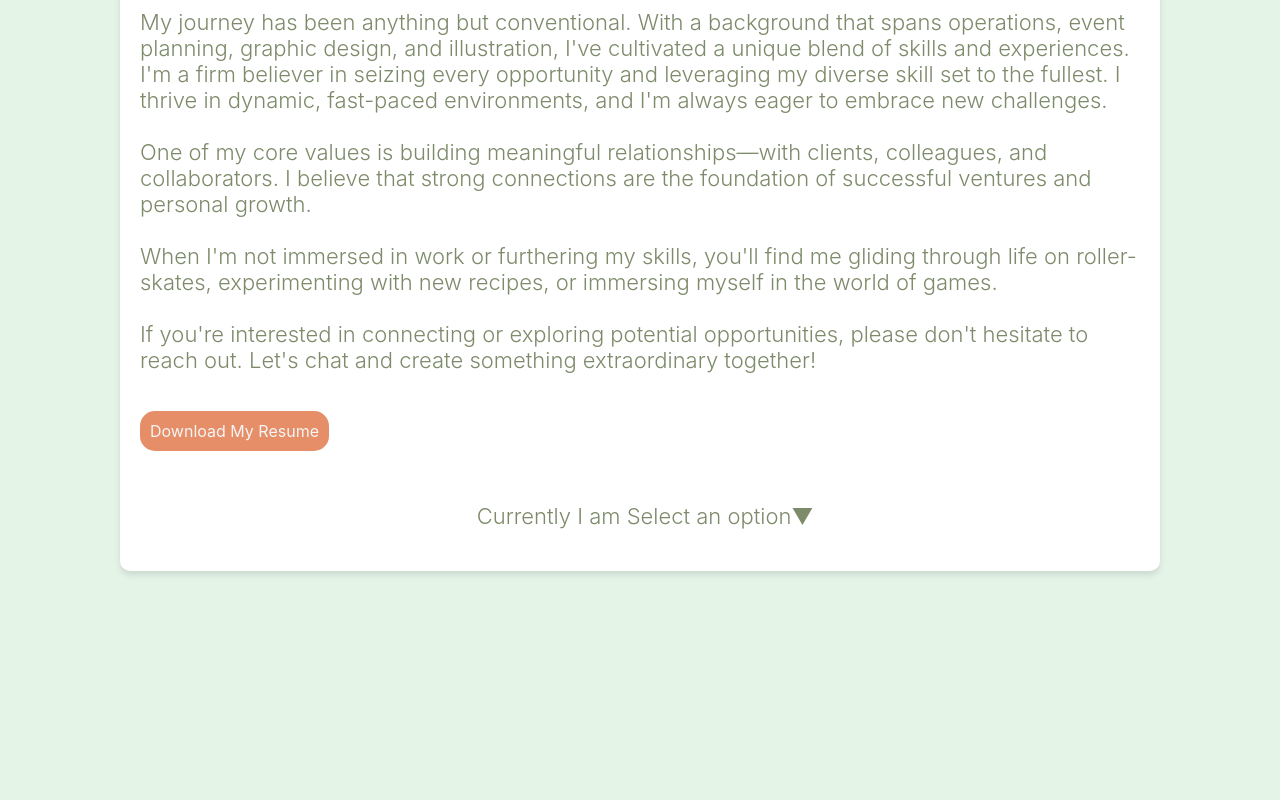
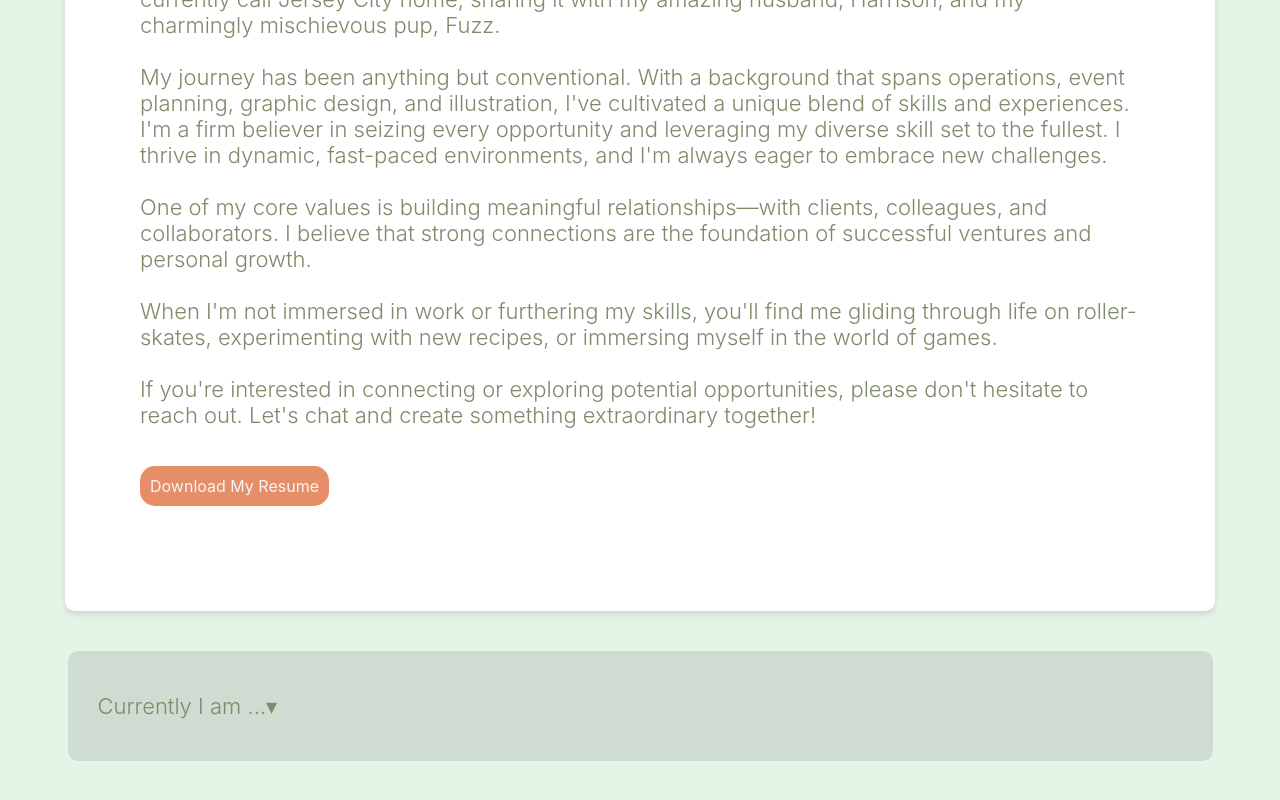
Before and after one commit to sofiakatzman/DesignPortfolio, a React (Create React App) app: page /aboutme in a window 1280 px wide. Shown: the part 386-1186 px from the top of the page. Before the commit the page ends 1097 px from the top, so only its background shows below. Built offline with nearby package versions, Linux system fonts and the light colour scheme.

Commit message:
update styling bugs

```diff
--- a/src/components/Pages/AboutMe/AboutMe.css
+++ b/src/components/Pages/AboutMe/AboutMe.css
@@ -6,7 +6,7 @@
     background-color: #fff;
     border-radius: 10px;
     box-shadow: 0 4px 6px rgba(0, 0, 0, 0.1);
-    padding: 20px;
+    padding: 75px;
     display: flex;
     flex-direction: column;
     align-items: center;
@@ -28,8 +28,9 @@
     background-color: var(--light-green);
     border-radius: 10px;
     padding: 20px;
-    max-width: 1000px; /* Set the width to 1000px */
+    max-width: 1105px; /* Set the width to 1000px */
     margin: 20px auto;
+    justify-content: center;
   }
 
   /* Style for the text inside current-activities */
--- a/src/components/Pages/AboutMe/AboutMe.jsx
+++ b/src/components/Pages/AboutMe/AboutMe.jsx
@@ -25,10 +25,12 @@ function AboutMe(){
                 If you're interested in connecting or exploring potential opportunities, please don't hesitate to reach out. Let's chat and create something extraordinary together!<br/><br/> </p>
                 <a href={resume} download className="resume">Download My Resume</a><br/><br/><br/>
         </div>
+
+        </div>
+        <br/>
+        <div className="current-activities-card">
         <CurrentActivities />
         </div>
-        <br/>
-
 
       <br/><br/><br/><br/><br/><br/>
     </div>
--- a/src/components/Pages/AboutMe/CurrentActivities/CurrentActivities.jsx
+++ b/src/components/Pages/AboutMe/CurrentActivities/CurrentActivities.jsx
@@ -10,18 +10,18 @@ function CurrentActivities() {
   };
 
   const activities = {
-    learning: " GameMaker Studio",
-    reading: " \"The Seven Husbands of Evelyn Hugo\" by Taylor Jenkins Reid",
-    playing: " Common'hood",
-    collaborating: " on a Web Development project",
+    learning: " GameMaker Studio ",
+    reading: " \"The Seven Husbands of Evelyn Hugo\" by Taylor Jenkins Reid ",
+    playing: " Common'hood ",
+    collaborating: " on a Web Development project ",
   };
 
   return (
     <div className="current-activities">
       <p>
-        Currently I am {selectedOption ? `${selectedOption}${activities[selectedOption]}` : "Select an option"}
+        Currently I am {selectedOption ? `${selectedOption}${activities[selectedOption]}` : "..."}
         <span className="dropdown-arrow" onClick={() => setIsOpen(!isOpen)}>
-          &#9660;
+        &#9662;
         </span>
       </p>
       {isOpen && (
```
